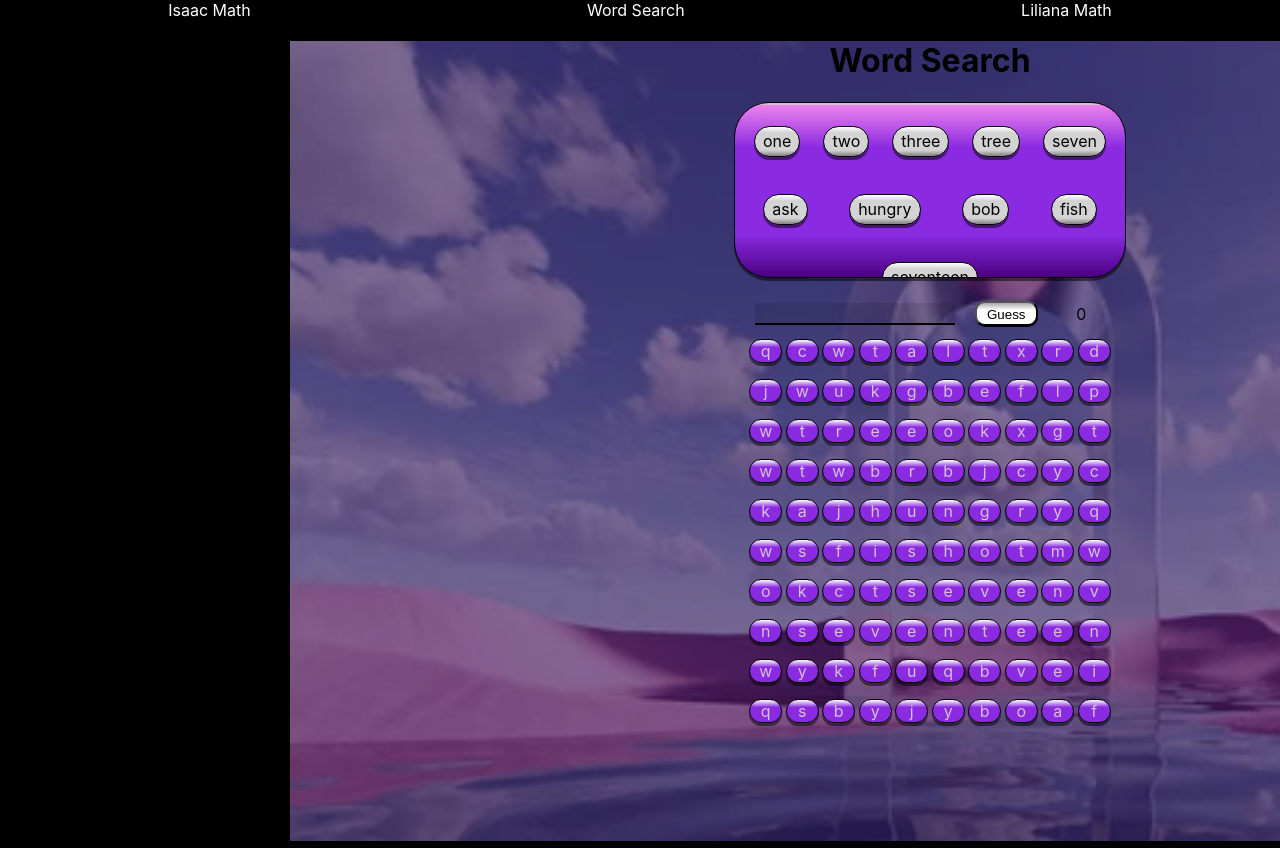
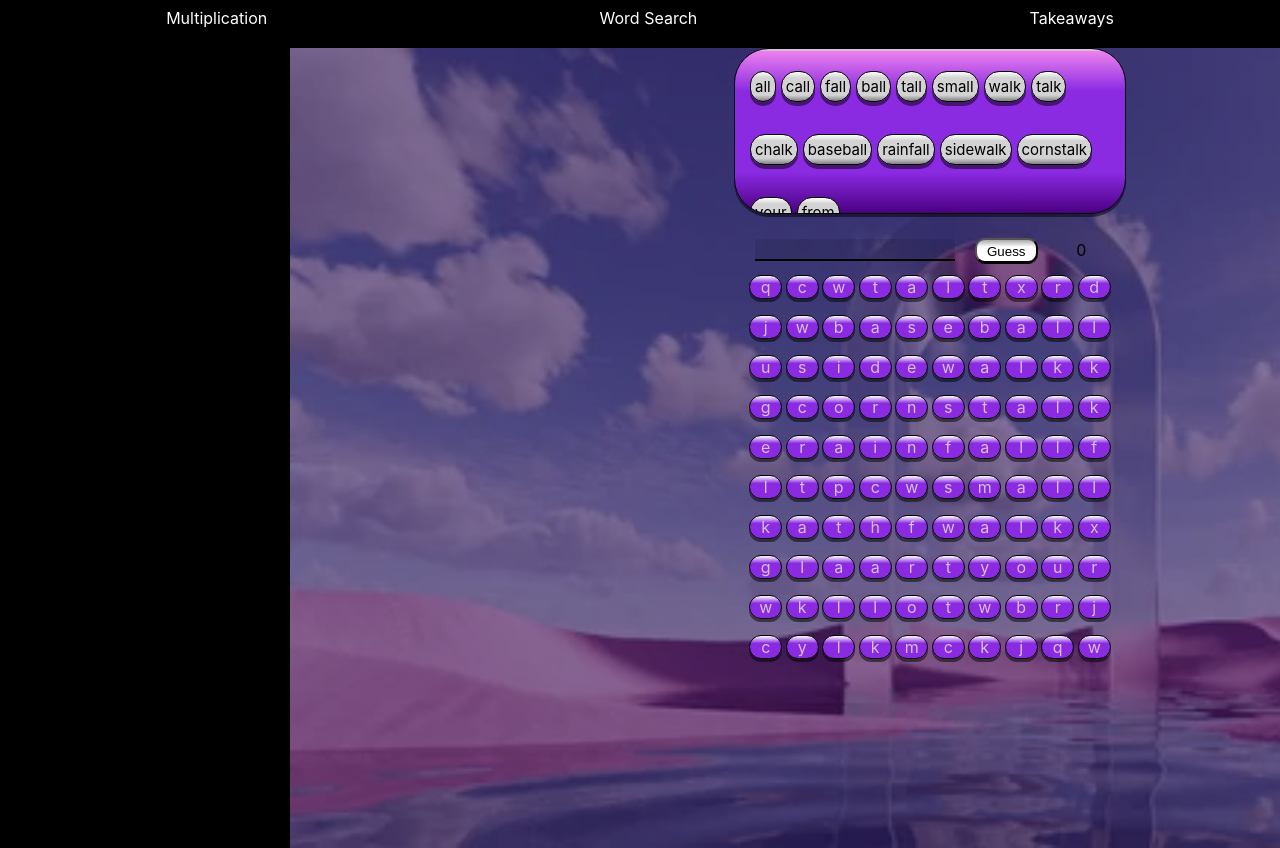
Before and after one commit to CoHogan1/multiplicationTable, a React (Create React App) app: page / in a window 1280 px wide. Shown: the top 848 px of the page. Built offline with nearby package versions, Linux system fonts and the light colour scheme.

Commit message:
updated word search logic, game plays through one round, and words highlight appropately removed some css

```diff
--- a/src/App.css
+++ b/src/App.css
@@ -37,8 +37,12 @@
     color: white;
 }
 
+.navigation > div {
+    margin-top: 8px;
+}
+
 .spacer{
-    height: 15px;
+    height: 10px;
 }
 
 /* multiply */
@@ -67,13 +71,15 @@
 }
 
 .selected {
-    background-color: lightgreen;
+    background-image: url('./backgrounds/emerald.jpeg');
+    background-position: center;
+    background-size: 50px;
     flex: 1 0 12%;
     width: 30px;
     height: 30px;
     line-height: 30px;
-    border: 2px solid white;
-    box-shadow: 0 0  6px white;
+    border: 2px solid lime;
+    box-shadow: 0 0  7px lime;
     margin: 4px;
 }
 
@@ -182,14 +188,10 @@ input {
     text-align: center;
 }
 
-.wordSearch > h1 {
-    color: white;
-    background-color: rgba(250,250,250, 0.5);
-}
 /* word choice box */
 .wordBox {
     margin: auto;
-    height: 20%;
+    height: 150px;
     max-width: 360px;
     border: 1px solid black;
     border-radius: 35px;
@@ -199,8 +201,8 @@ input {
     display: flex;
     flex-direction: row;
     flex-wrap: wrap;
-    gap:  5px 15px;
-    justify-content: space-around;
+    gap: 2px 5px;;
+    /* justify-content: space-around; */
     overflow: hidden;
     overflow-y: scroll;
 }
@@ -209,10 +211,11 @@ input {
     height: 25px;
     line-height: 25px;
     border: 1px solid black;
-    border-radius: 25px;
-    padding: 2px 8px;
+    border-radius: 15px;
+    padding: 2px 4px;
     background: linear-gradient(white, lightgrey, lightgrey, lightgrey, lightgrey, grey);
-    box-shadow: 0 3px 0 rgba(0,0,0, 0.5);
+    box-shadow: 0 4px 0 rgba(0,0,0, 0.5);
+    font-size: 15px;
 
 }
 
@@ -262,7 +265,9 @@ input {
     width: 25px;
     height: 20px;
     line-height: 20px;
-    box-shadow: 0  0 25px cyan;
+    box-shadow: 0  0 15px cyan;
+    color: white;
+    text-shadow: 0 0 10px black;
 
 }
 
@@ -350,3 +355,10 @@ input {
     color: black;
     margin: 5px;
 }
+
+.new {
+    background: linear-gradient(white, blue,blue,blue, purple);
+    color: white;
+    box-shadow: 0 0 10px cyan;
+    text-shadow: 0 0 10px black;
+}
--- a/src/App.js
+++ b/src/App.js
@@ -20,9 +20,9 @@ function App() {
   return (
     <div className="Main" >
         <div className="navigation">
-            <div onClick={changeTheIndex} id="0" className="isaac">Isaac Math</div>
+            <div onClick={changeTheIndex} id="0" className="isaac">Multiplication</div>
             <div onClick={changeTheIndex} id="1">Word Search</div>
-            <div onClick={changeTheIndex} id="2">Liliana Math</div>
+            <div onClick={changeTheIndex} id="2">Takeaways</div>
         </div>
         <div className="App">{viewArray[index]}</div>
     </div>
--- a/src/wordSearch.js
+++ b/src/wordSearch.js
@@ -14,9 +14,9 @@ function WordSearch() {
     //let [input, setInput] = useState('');
     let [score, setScore] = useState(0);
     //let [indexCheck, setIndexCheck] = useState('');
-    let indexs = [];
-    let wordList = ['one', 'two','three', 'tree', 'seven', 'ask', 'hungry',
-        "bob",'fish','seventeen']
+    let wordList = ['all','call','fall','ball','tall','small','walk','talk',
+    'chalk','baseball','rainfall','sidewalk','cornstalk','your','from']
+
 
     const generateRandomLetter = () => {
         // ASCII values for lowercase letters: 'a' is 97, 'z' is 122
@@ -127,22 +127,37 @@ function WordSearch() {
 
 // $$$$$$$$$$$$$$$$$$$$$$$$$$$$$$$$$$$$$$$$$$$$$$$$$$$$$$$$$$$$$$$$$$$$$$$$$$$
 
-// const styleClicked = {
-//     // val: 'setings',
-// }
-    let longShot = []
+    let [longShot, setLongShot] = useState([]); // wouldnt work otherwise
+    let [values, setValues] = useState([]);
 
 
     const clicked = (e) => {
+
+        if (e.target.className === "searchLetter clicked"){
+            // remove last val of value array, and last letter of guess
+            let arr = [...values]
+            arr.pop();
+            setValues(arr);
+            setGuess(guess.replace(/.$/,''))
+            e.target.classList.toggle('clicked')
+            let edited = longShot.slice(0, -1);
+            setLongShot(edited)
+            return;
+        }
+
         // change the class so the item is highlighted
         e.target.classList.toggle('clicked')
         // lol idk
-        longShot.push(e.target)
+        let val = e.target
+        longShot.push(val)
         // save guess' index as a string
         let temp = e.target.id[0] + e.target.id[2]
         // save indexs to a var to be checked for validity
-        indexs.push(temp)
+        let arr = [...values]
+        arr.push(temp);
+        setValues(arr);
         // console.log(e.target.id[0],e.target.id[2]);
+        setGuess(guess += e.target.innerHTML)
     }
 
     // set all classes of the elements in array to a class.
@@ -152,74 +167,116 @@ function WordSearch() {
     //     }
     // }
 
+    const highlightWord = (arr) => {
+        for (let i = 0; i < arr.length; i++){
+            arr[i].classList.toggle('correct');
+        }
+        return;
+    }
+
+    // const clearClasses = (arr) => {
+    //     // change classes of the word back to normal classes
+    //     console.log("clear classes run");
+    //     for (let i = 0; i < arr.length; i++){
+    //         arr[i].classList.toggle('searchLetter');
+    //     }
+    //     longShot = []
+    //     return;
+    // }
+
+    const scratchWordOut = (word) => {
+        let val = document.querySelector('.wordBox')
+        let nodes = val.childNodes
+        for (let i = 0 ; i < nodes.length; i++){
+            if (nodes[i].innerHTML === word){
+                nodes[i].classList.toggle('new')
+            }
+        }
+        return;
+    }
+
     const guessWord = (e) => {
-        // ['00', '01', '02'] horiz
-        // ['00', '10', '20'] vert
-        console.log("guess");
-        //console.log(indexs);
-        let inline = true;
+        // see if the word is in the word array
+        if (wordList.includes(guess)){
+            // set classes back
+            //cleat val arr
+            //clear guess
+            console.log("its included");
+        }
+        // check for corrrect index placement of words
+        let row = true;
+        let row2 = true;
         let plumb = true;
-
-        // console.log(longShot, this works)
-        // // lol it worked!
-        // for (let i = 0; i < longShot.length; i++){
-        //     longShot[i].classList.toggle('correct')
-        // }
+        let plumb2 = true;
 
         // check indexes to ensure the selected elements are in a row.
-        for (let i = 0; i < indexs.length -1; i++){
-            // set up logic here to check inline and plumb at the same time.
-            let temp = indexs[i].split('');
-            let nextTemp = indexs[i+1].split('');
-
+        for (let i = 0; i < values.length -1; i++){
+            let temp = values[i].split('');
+            let nextTemp = values[i+1].split('');
             if (temp[0] !== nextTemp[0]){
-                inline = false;
-                setGuess("Try Again :(")
+                row = false;
+                //setGuess("Try Again :(")
+                //clearClasses(longShot)
                 // set classes back....
                 }
             if (parseInt(temp[1]) !==(nextTemp[1] -1)) {
-                inline = false;
-                setGuess("Try Again :(")
+                row2 = false;
+                //setGuess("Try Again :(")
                 // set classes back....
+                //clearClasses(longShot)
+            }
+        }
+
+        for (let j = 0; j < values.length -1; j++){
+            let first = values[j].split('');
+            let second = values[j+1].split('');
+            let val = second[0] -1
+
+            if (first[0] !== val){
+                plumb = false;
             }
 
-            // checks for plumb
+            if (first[1] !== second[1]){
+                plumb2 = false;
+            }
 
         }
 
-        indexs = [];
-        console.log(plumb, " <==");
+        // console.log(plumb, plumb2, "plumb");
+        // console.log(row, row2,'row');
+        if (row && row2){
+            console.log("should highilight row");
+            let plusScore = score +1
+            highlightWord(longShot);
+            setLongShot([]);
+            setScore(plusScore);
+            scratchWordOut(guess);
+            setGuess('')
+            setValues([]);
+        }
 
+        if (plumb && plumb2){
+            console.log(" should highlight column");
+            let plusScore = score +1
+            highlightWord(longShot)
+            setLongShot([]);
+            scratchWordOut(guess);
+            setGuess('')
+            setScore(plusScore)
+            setValues([]);
+        }
+        if (score >= wordList.length){
+            console.log("reload game is won");
+            window.location.reload(false);
+        }
+        // check if all words are found.
 
-        //console.log(inline, " <= inline");
-        if (inline) { console.log("hurray it worked")}
-        if (!inline){ console.log("not inline")}
-        // make sure array indexes are different
-        // make sure array indexes are clost to eachother.
-
-        // check is guessed word is in word list
-        let flag = false;
-        for (let i = 0 ; i < wordList.length; i++){
-            if (wordList[i] === guess){
-                flag = true
-                setScore(score+=1)
-                break;
-                };
-        }
-        if (flag){
-            // mark word found
-            //highlight word permanantly
-            setGuess(''); // clear guess field
-        }
-        // clear guess
     }
 
 
     return (
         <div className="wordSearch">
         <div className="bg">
-            <h1>Word Search</h1>
-
             <div className="wordBox">
                 {wordList.map((word, ind) =>
                     <p key={ind} className="word">{word}</p>
```
Also changed, not shown: src/backgrounds/emerald.jpeg (added).
